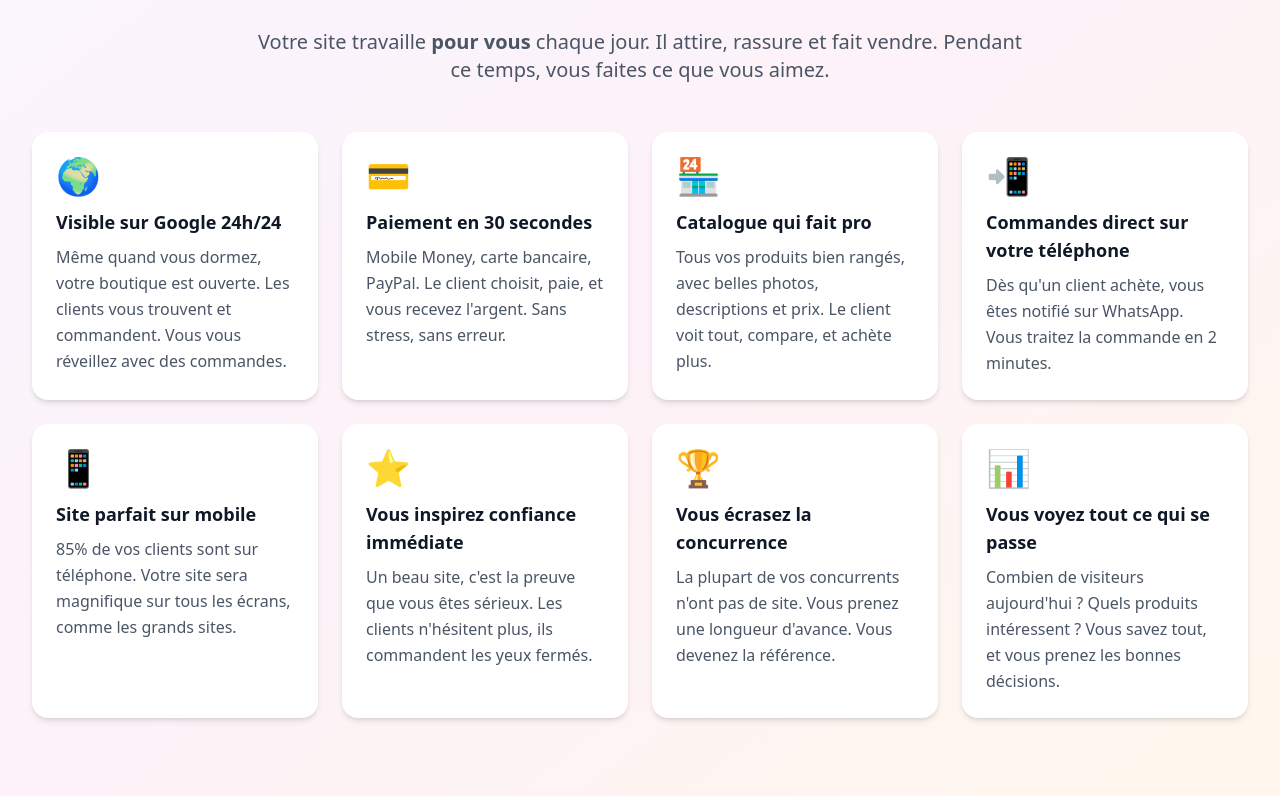
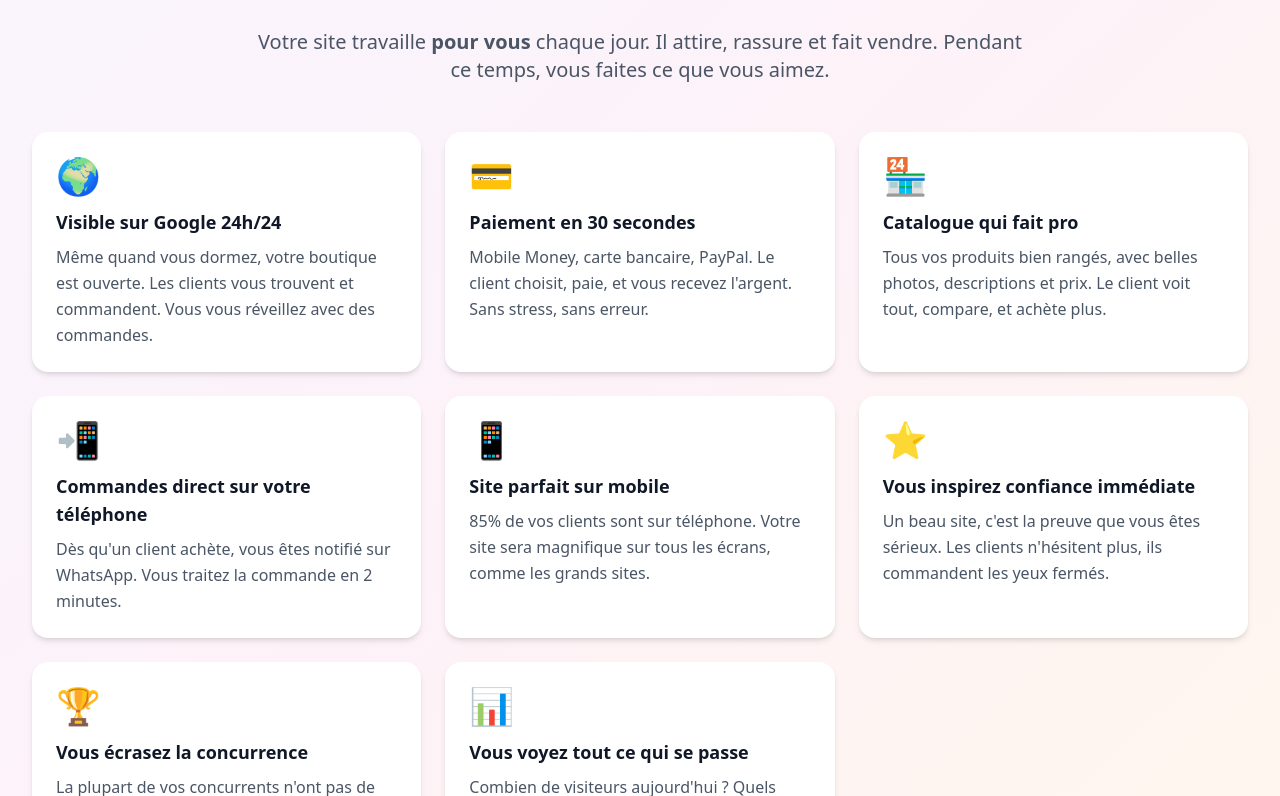
Before and after one commit to PATAWALA/LandingPage-Ecommerce, a Next.js app: page / in a window 1280 px wide. Shown: the part 4264-5060 px from the top of the page. Built offline with nearby package versions, Linux system fonts and the light colour scheme.

Commit message:
3 update

```diff
--- a/pages/index.tsx
+++ b/pages/index.tsx
@@ -567,7 +567,7 @@
               Votre site travaille <strong>pour vous</strong> chaque jour. Il attire, rassure et fait vendre. Pendant ce temps, vous faites ce que vous aimez.
             </p>
           </div>
-          <div className="grid grid-cols-2 md:grid-cols-4 gap-4 md:gap-6">
+          <div className="grid md:grid-cols-3 gap-4 md:gap-6">
             {benefits.map((benefit, index) => (
               <div key={index} className="bg-white rounded-2xl p-5 md:p-6 shadow-md hover:shadow-xl transition-all">
                 <div className="text-4xl mb-3">{benefit.icon}</div>
```
